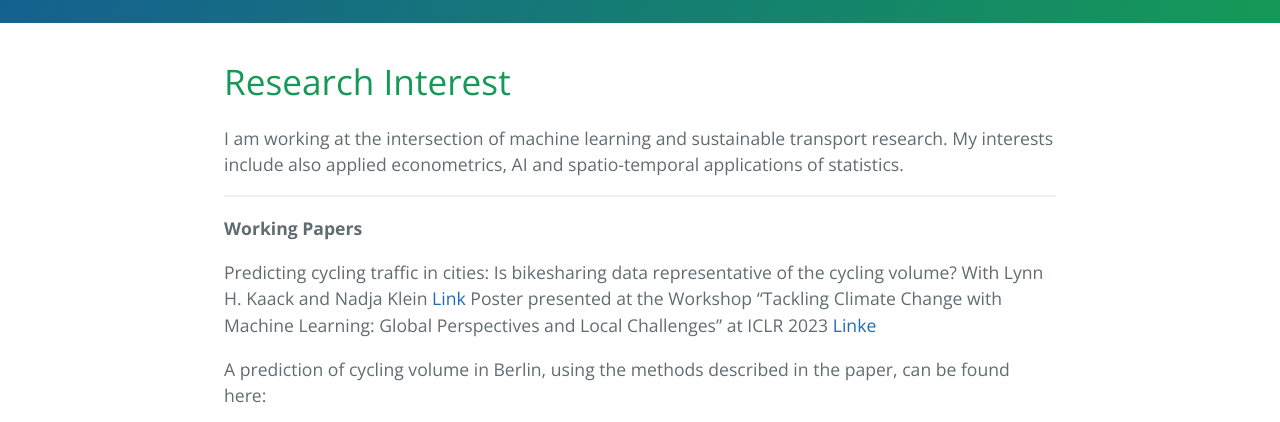
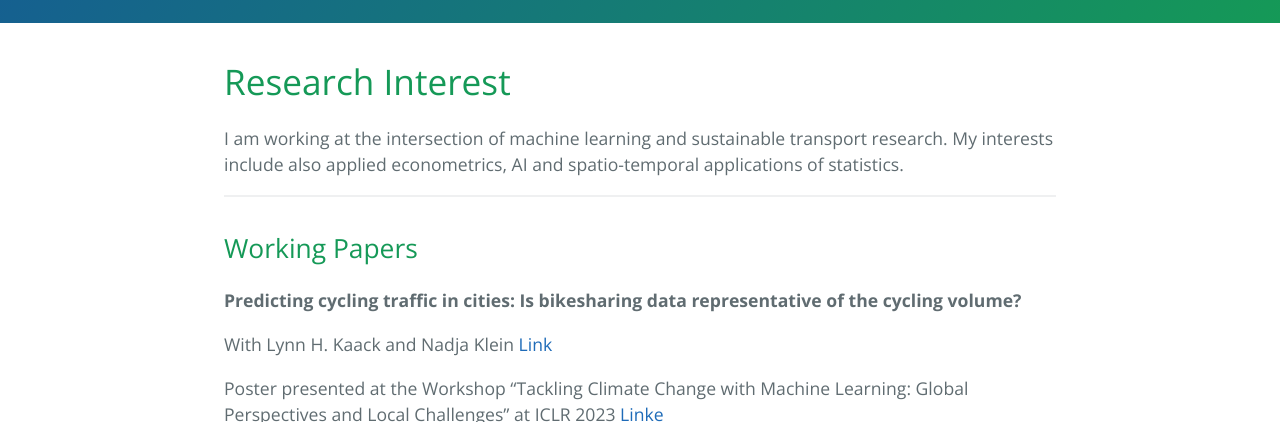
Before and after one commit to silkekaiser/silkekaiser.github.io, a Jekyll site: the page built from research.md, in a window 1280 px wide and 900 px high, scrolled down 360 px, cut to the strip 0-422 px from the top of the window. Built offline with Jekyll 4.4.1, drawn with Linux system fonts in a browser that asks for light colours; our own code applies the rules of GitHub Pages for plain Markdown files.

```diff
--- a/research.md
+++ b/research.md
@@ -5,9 +5,12 @@ layout: default
 I am working at the intersection of machine learning and sustainable transport research. My interests include also applied econometrics, AI and spatio-temporal applications of statistics.
 
 -----------------------------------
-**Working Papers**
+## Working Papers
 
-Predicting cycling traffic in cities: Is bikesharing data representative of the cycling volume? With Lynn H. Kaack and Nadja Klein [Link](https://opus4.kobv.de/opus4-hsog/files/4942/Kaiser_Klein_Kaack_2023_Predicting_cycling.pdf)
+**Predicting cycling traffic in cities: Is bikesharing data representative of the cycling volume?**
+
+With Lynn H. Kaack and Nadja Klein [Link](https://opus4.kobv.de/opus4-hsog/files/4942/Kaiser_Klein_Kaack_2023_Predicting_cycling.pdf)
+
 Poster presented at the Workshop "Tackling Climate Change with Machine Learning: Global Perspectives and Local Challenges" at ICLR 2023 [Linke](https://iclr.cc/virtual/2023/13461)
 
 A prediction of cycling volume in Berlin, using the methods described in the paper, can be found here:
```
